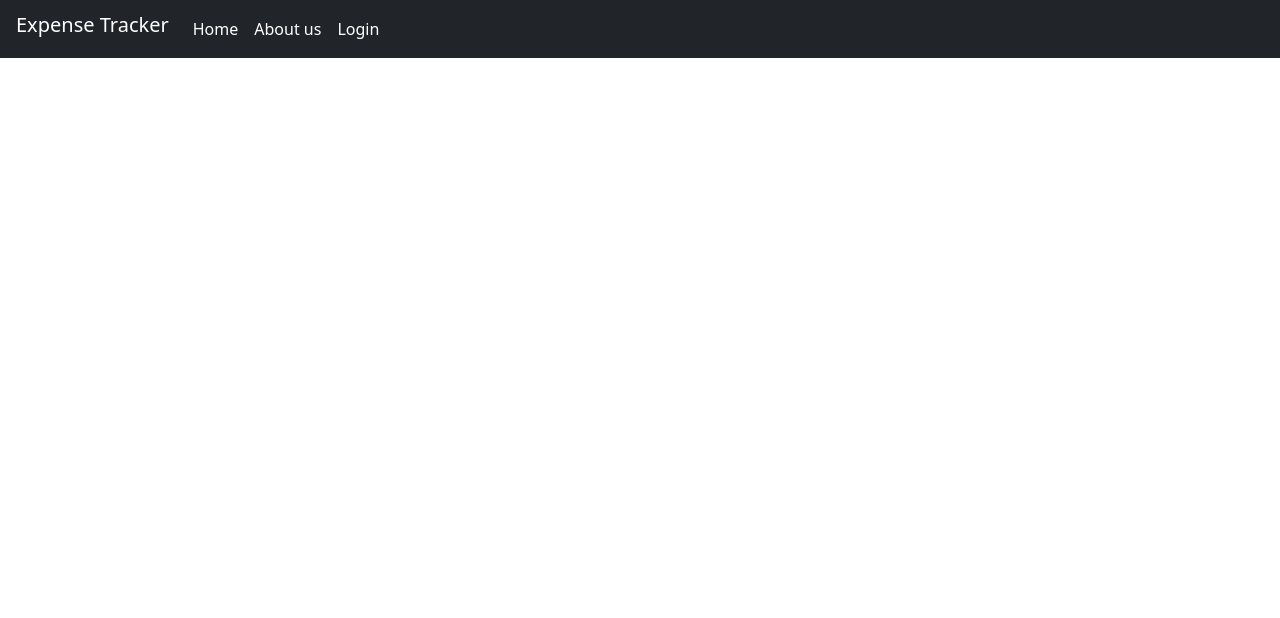
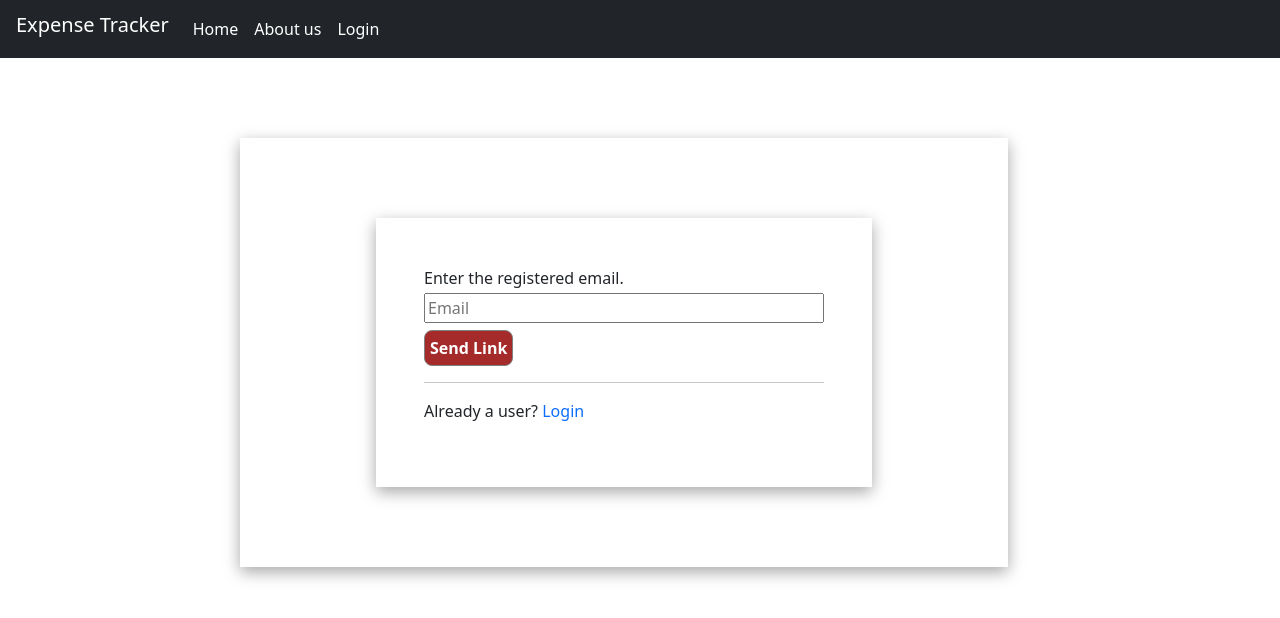
Before and after one commit to udvikas/new_expense_tracker, a React (Create React App) app: page /forgot in a window 1280 px wide. Shown: the top 618 px of the page. Built offline with nearby package versions, Linux system fonts and the light colour scheme.

Commit message:
Forgot Password Workflow

```diff
--- a/src/App.js
+++ b/src/App.js
@@ -7,6 +7,8 @@ import { AuthContext } from "./store/auth-context";
 import Home from "./Home/Home";
 import Profile from "./Profile/Profile";
 import Userprofile from "./userProfile/Userprofile";
+import Forgot from "./Forgot/Forgot";
+
 function App() {
   const authCtx = useContext(AuthContext);
   return (
@@ -20,6 +22,7 @@ function App() {
         <Route path="/userProfile" element=<Userprofile/>/>
         <Route path="/profile" element=<Profile/>/>
         <Route path="/login" element=<Signup/>/>
+        <Route path="/forgot" element=<Forgot/>/>
       </Routes>
     </div>
   );
--- /dev/null
+++ b/src/Forgot/Forgot.css
@@ -0,0 +1,26 @@
+.main {
+    box-shadow:rgba(0, 0, 0, 0.35) 0px 5px 15px;
+    display: flex;
+    width: 60%;
+    height: 60%;
+    justify-content: center;
+    align-items: center;
+    margin-left: 15rem;
+    margin-top: 5rem;
+    padding: 5rem;
+}
+.main input {
+    width: 400px;
+    margin-top: 3px;
+}
+button {
+    background-color: brown;
+    color: white;
+    font-weight: bold;
+    margin-top: 7px;
+}
+.submain{
+    padding: 3rem;
+    box-shadow:rgba(0, 0, 0, 0.35) 0px 5px 15px;
+
+}
--- /dev/null
+++ b/src/Forgot/Forgot.js
@@ -0,0 +1,45 @@
+import React, { useRef } from 'react'
+import { Link, useNavigate } from 'react-router-dom'
+import './Forgot.css';
+import axios from 'axios';
+const Forgot = () => {
+    const enteredEmail = useRef();
+    const navigate = useNavigate();
+    const passwordHandler = (e) => {
+        e.preventDefault();
+        let url =
+          "https://identitytoolkit.googleapis.com/v1/accounts:sendOobCode?key=AIzaSyAN6DmGKUsukndPy4YuaPtcJOezDqk3XXk";
+        axios
+          .post(url, {
+            requestType: "PASSWORD_RESET",
+            email: enteredEmail.current.value,
+          })
+          .then((res) => {
+            if (res.status === 200) {
+              return res.data;
+            } else {
+              let errorMessage = "Authentication failed";
+              throw new Error(errorMessage);
+            }
+          })
+          .then(() => {
+            console.log("Password is Successfully Changed");
+            alert("Password is Successfully Changed")
+            navigate("/login")
+          })
+          .catch((err) => console.log("err", err.message));
+      };
+  return (
+    <div className='main'>
+      <form className='submain'>
+        <label>Enter the registered email.</label><br />
+        <input ref={enteredEmail} type="email" placeholder='Email' /><br />
+        <button onClick={passwordHandler}>Send Link</button>
+        <hr />
+        <p>Already a user? <Link style={{ textDecoration: "none" }} to="/login">Login</Link></p>
+      </form>
+    </div>
+  )
+}
+
+export default Forgot;
--- a/src/Signup/Signup.js
+++ b/src/Signup/Signup.js
@@ -2,7 +2,7 @@ import React, { useContext, useRef, useState } from "react";
 import { Col, Button, Row, Container, Card, Form } from "react-bootstrap";
 import { AuthContext } from "../store/auth-context";
 import axios from "axios";
-import { useNavigate } from "react-router-dom";
+import { Link, useNavigate } from "react-router-dom";
 
 export default function Signup() {
   const [isLogin, setIsLogin] = useState(true);
@@ -164,17 +164,7 @@ export default function Signup() {
                             ref={passwordInputRef}
                           />
                         </Form.Group>
-                       {/* <Form.Group
-                          className="mb-3"
-                          controlId="formBasicPassword2"
-                        >
-                          <Form.Label>Confirm Password</Form.Label>
-                          <Form.Control
-                            type="password"
-                            placeholder="Password"
-                            ref={confirmPasswordInputRef}
-                          />
-                        </Form.Group>  */}
+                        <Link style={{ textDecoration: "none" }} to="/forgot"><p style={{color:"#0d6efd", textAlign:"center"}}><strong>Forgot Password</strong></p></Link>
                         <div className="d-grid">
                           <Button variant="primary" type="submit">
                             {isLogin ? "Login" : "Create Account"}
@@ -192,7 +182,6 @@ export default function Signup() {
                             type="submit"
                             onClick={switchAuthModeHandler}
                           >
-                            {/* { isLogin ? "Signup" : "Login With Existing Account"} */}
                             Signup
                           </Button>
                         </h6>
```
